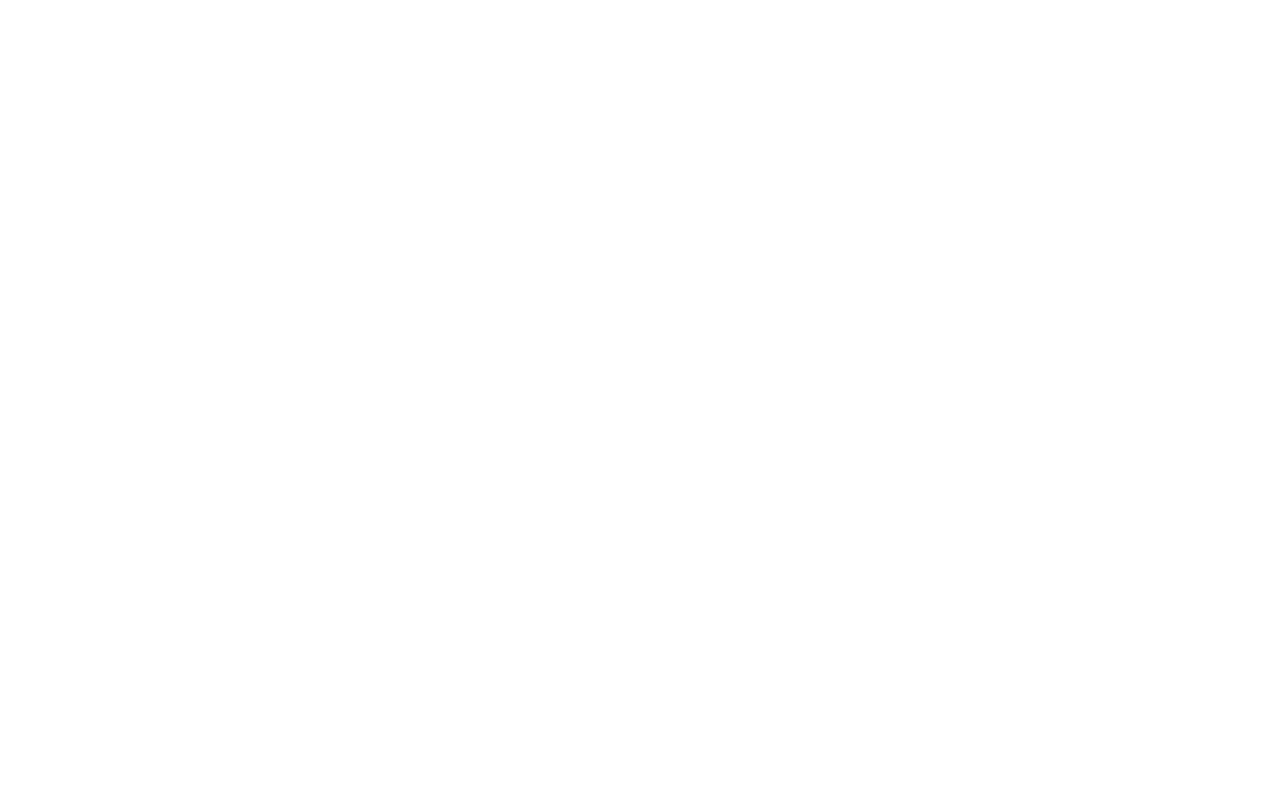
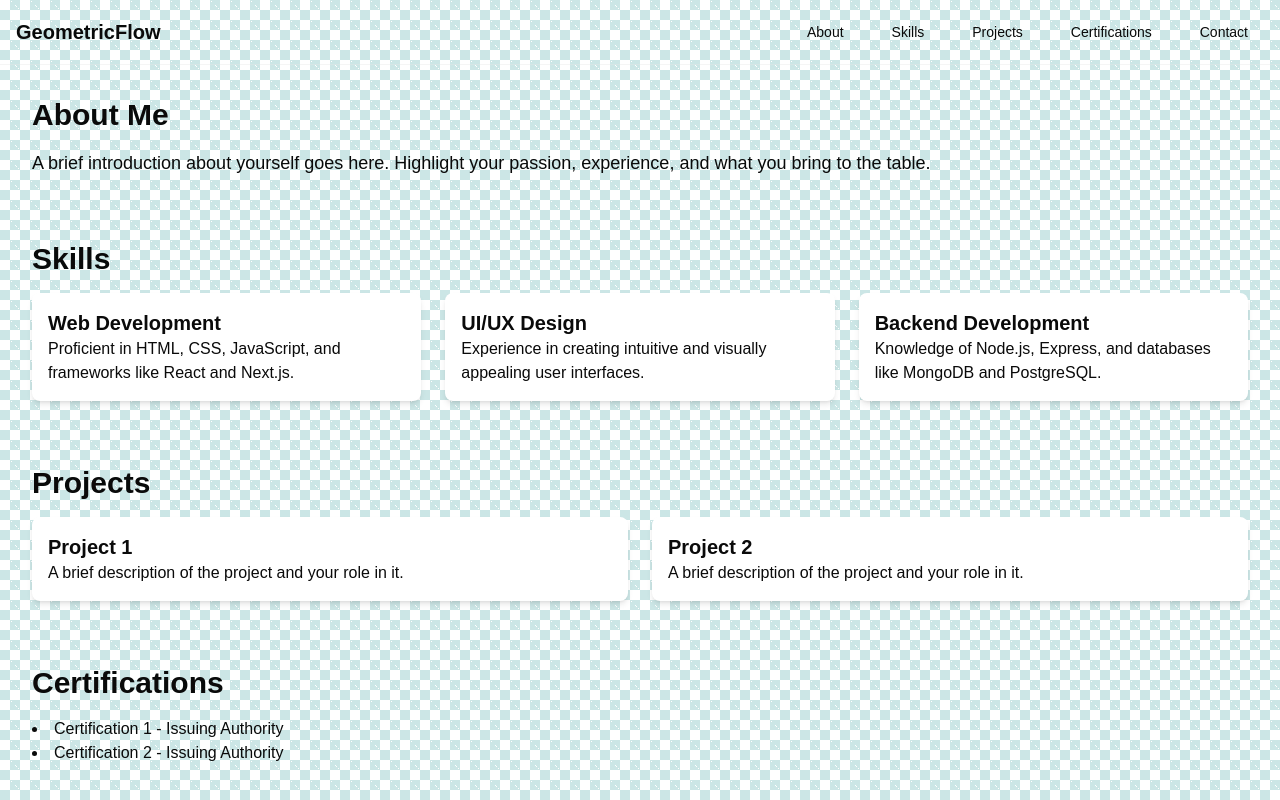
Before and after one commit to rithic-k/Portfolio-Web, a Next.js app: page / in a window 1280 px wide. Shown: the top 800 px of the page. Built offline with nearby package versions, Linux system fonts and the light colour scheme.

Commit message:
Update app

```diff
--- a/src/app/globals.css
+++ b/src/app/globals.css
@@ -41,6 +41,10 @@
     --sidebar-accent-foreground: 240 5.9% 10%;
     --sidebar-border: 220 13% 91%;
     --sidebar-ring: 217.2 91.2% 59.8%;
+
+    --portfolio-background: 210 11% 7%;
+    --portfolio-foreground: 0 0% 88%;
+    --portfolio-accent: 180 100% 25%;
   }
   .dark {
     --background: 0 0% 3.9%;
@@ -75,6 +79,10 @@
     --sidebar-accent-foreground: 240 4.8% 95.9%;
     --sidebar-border: 240 3.7% 15.9%;
     --sidebar-ring: 217.2 91.2% 59.8%;
+
+    --portfolio-background: 210 11% 7%;
+    --portfolio-foreground: 0 0% 88%;
+    --portfolio-accent: 180 100% 25%;
   }
 }
 
@@ -86,3 +94,28 @@
     @apply bg-background text-foreground;
   }
 }
+
+/* Custom styles for smooth scrolling */
+html {
+  scroll-behavior: smooth;
+}
+
+/* Styles for geometric background (example - can be customized) */
+.geometric-background {
+  position: fixed;
+  top: 0;
+  left: 0;
+  width: 100%;
+  height: 100%;
+  z-index: -1;
+  opacity: 0.2; /* Adjust opacity as needed */
+  background-image:
+    linear-gradient(45deg, #008080 25%, transparent 25%),
+    linear-gradient(-45deg, #008080 25%, transparent 25%),
+    linear-gradient(135deg, #008080 25%, transparent 25%),
+    linear-gradient(-135deg, #008080 25%, transparent 25%);
+  background-position: 10px 10px, 10px 0, 0 10px, 0 0;
+  background-size: 20px 20px;
+}
+
+/* Add more geometric patterns or customize the existing one as desired */
--- a/src/app/layout.tsx
+++ b/src/app/layout.tsx
@@ -13,8 +13,8 @@
 });
 
 export const metadata: Metadata = {
-  title: 'Firebase Studio App',
-  description: 'Generated by Firebase Studio',
+  title: 'GeometricFlow Portfolio',
+  description: 'A modern portfolio website with smooth scrolling and geometric design.',
 };
 
 export default function RootLayout({
@@ -25,8 +25,9 @@
   return (
     <html lang="en">
       <body className={`${geistSans.variable} ${geistMono.variable} antialiased`}>
+        <div className="geometric-background"></div>
         {children}
-      </body>
+        </body>
     </html>
   );
 }
--- a/src/app/page.tsx
+++ b/src/app/page.tsx
@@ -1,3 +1,159 @@
+"use client";
+
+import { useState, useRef, useEffect } from 'react';
+import { cn } from "@/lib/utils";
+import { Button } from "@/components/ui/button";
+import { Mail, Code, GraduationCap, Lightbulb, User } from "lucide-react";
+
+const sectionsData = [
+  { id: 'about', label: 'About', icon: User },
+  { id: 'skills', label: 'Skills', icon: Lightbulb },
+  { id: 'projects', label: 'Projects', icon: Code },
+  { id: 'certifications', label: 'Certifications', icon: GraduationCap },
+  { id: 'contact', label: 'Contact', icon: Mail },
+];
+
 export default function Home() {
-  return <></>;
+  const [activeSection, setActiveSection] = useState<string>('about');
+  const sectionRefs = {
+    about: useRef<HTMLElement>(null),
+    skills: useRef<HTMLElement>(null),
+    projects: useRef<HTMLElement>(null),
+    certifications: useRef<HTMLElement>(null),
+    contact: useRef<HTMLElement>(null),
+  };
+
+  useEffect(() => {
+    const observer = new IntersectionObserver(
+      (entries) => {
+        entries.forEach((entry) => {
+          if (entry.isIntersecting) {
+            setActiveSection(entry.target.id);
+          }
+        });
+      },
+      {
+        rootMargin: '-50px 0px -50px 0px', // Adjust as needed for better UX
+        threshold: 0.5, // Adjust to trigger when 50% of the section is visible
+      }
+    );
+
+    for (const key in sectionRefs) {
+      if (sectionRefs[key].current) {
+        observer.observe(sectionRefs[key].current);
+      }
+    }
+
+    return () => {
+      for (const key in sectionRefs) {
+        if (sectionRefs[key].current) {
+          observer.unobserve(sectionRefs[key].current);
+        }
+      }
+    };
+  }, []);
+
+  const scrollToSection = (id: string) => {
+    sectionRefs[id as keyof typeof sectionRefs].current?.scrollIntoView({
+      behavior: 'smooth',
+      block: 'start',
+    });
+  };
+
+  return (
+    <div className="bg-portfolio-background text-portfolio-foreground min-h-screen flex flex-col">
+      {/* Navbar */}
+      <nav className="bg-portfolio-background border-b border-border/40 sticky top-0 z-50">
+        <div className="container mx-auto px-4 py-3 flex items-center justify-between">
+          <span className="font-bold text-xl">GeometricFlow</span>
+          <div className="space-x-4">
+            {sectionsData.map((section) => (
+              <Button
+                key={section.id}
+                variant="ghost"
+                className={cn(
+                  activeSection === section.id ? 'text-portfolio-accent' : 'text-portfolio-foreground',
+                  'hover:text-portfolio-accent transition-colors duration-200'
+                )}
+                onClick={() => scrollToSection(section.id)}
+              >
+                {section.label}
+              </Button>
+            ))}
+          </div>
+        </div>
+      </nav>
+
+      {/* Main Content */}
+      <main className="flex-grow container mx-auto p-8">
+        {/* About Section */}
+        <section id="about" ref={sectionRefs.about} className="mb-16">
+          <h2 className="text-3xl font-semibold mb-4">About Me</h2>
+          <p className="text-lg">
+            A brief introduction about yourself goes here. Highlight your
+            passion, experience, and what you bring to the table.
+          </p>
+        </section>
+
+        {/* Skills Section */}
+        <section id="skills" ref={sectionRefs.skills} className="mb-16">
+          <h2 className="text-3xl font-semibold mb-4">Skills</h2>
+          <div className="grid grid-cols-1 md:grid-cols-2 lg:grid-cols-3 gap-6">
+            {/* Example Skill Cards - Replace with your actual skills */}
+            <div className="bg-card rounded-lg shadow-md p-4">
+              <h3 className="font-semibold text-xl">Web Development</h3>
+              <p>Proficient in HTML, CSS, JavaScript, and frameworks like React and Next.js.</p>
+            </div>
+            <div className="bg-card rounded-lg shadow-md p-4">
+              <h3 className="font-semibold text-xl">UI/UX Design</h3>
+              <p>Experience in creating intuitive and visually appealing user interfaces.</p>
+            </div>
+            <div className="bg-card rounded-lg shadow-md p-4">
+              <h3 className="font-semibold text-xl">Backend Development</h3>
+              <p>Knowledge of Node.js, Express, and databases like MongoDB and PostgreSQL.</p>
+            </div>
+          </div>
+        </section>
+
+        {/* Projects Section */}
+        <section id="projects" ref={sectionRefs.projects} className="mb-16">
+          <h2 className="text-3xl font-semibold mb-4">Projects</h2>
+          <div className="grid grid-cols-1 md:grid-cols-2 gap-6">
+            {/* Example Project Cards - Replace with your actual projects */}
+            <div className="bg-card rounded-lg shadow-md p-4">
+              <h3 className="font-semibold text-xl">Project 1</h3>
+              <p>A brief description of the project and your role in it.</p>
+            </div>
+            <div className="bg-card rounded-lg shadow-md p-4">
+              <h3 className="font-semibold text-xl">Project 2</h3>
+              <p>A brief description of the project and your role in it.</p>
+            </div>
+          </div>
+        </section>
+
+        {/* Certifications Section */}
+        <section id="certifications" ref={sectionRefs.certifications} className="mb-16">
+          <h2 className="text-3xl font-semibold mb-4">Certifications</h2>
+          <ul className="list-disc list-inside">
+            {/* Example Certifications - Replace with your actual certifications */}
+            <li>Certification 1 - Issuing Authority</li>
+            <li>Certification 2 - Issuing Authority</li>
+          </ul>
+        </section>
+
+        {/* Contact Section */}
+        <section id="contact" ref={sectionRefs.contact} className="mb-16">
+          <h2 className="text-3xl font-semibold mb-4">Contact Me</h2>
+          <p>Feel free to reach out to me via email or connect with me on social media.</p>
+          <p>Email: your.email@example.com</p>
+          {/* Add social media links or a contact form here */}
+        </section>
+      </main>
+
+      {/* Footer */}
+      <footer className="bg-portfolio-background border-t border-border/40 p-4 text-center">
+        © {new Date().getFullYear()} GeometricFlow Portfolio
+      </footer>
+    </div>
+  );
 }
```
Also changed, not shown: 2 other files (tests, documents, lock files or other folders).
